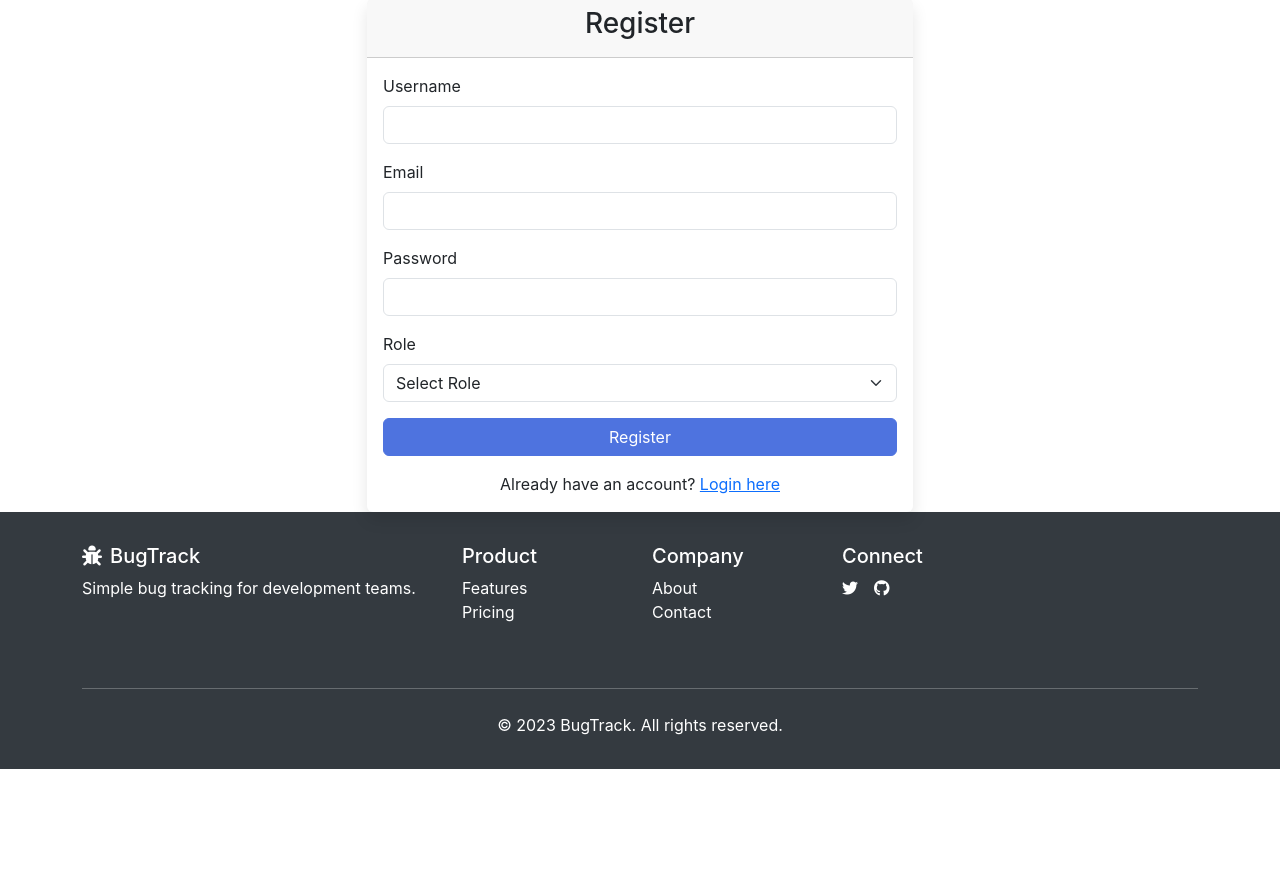
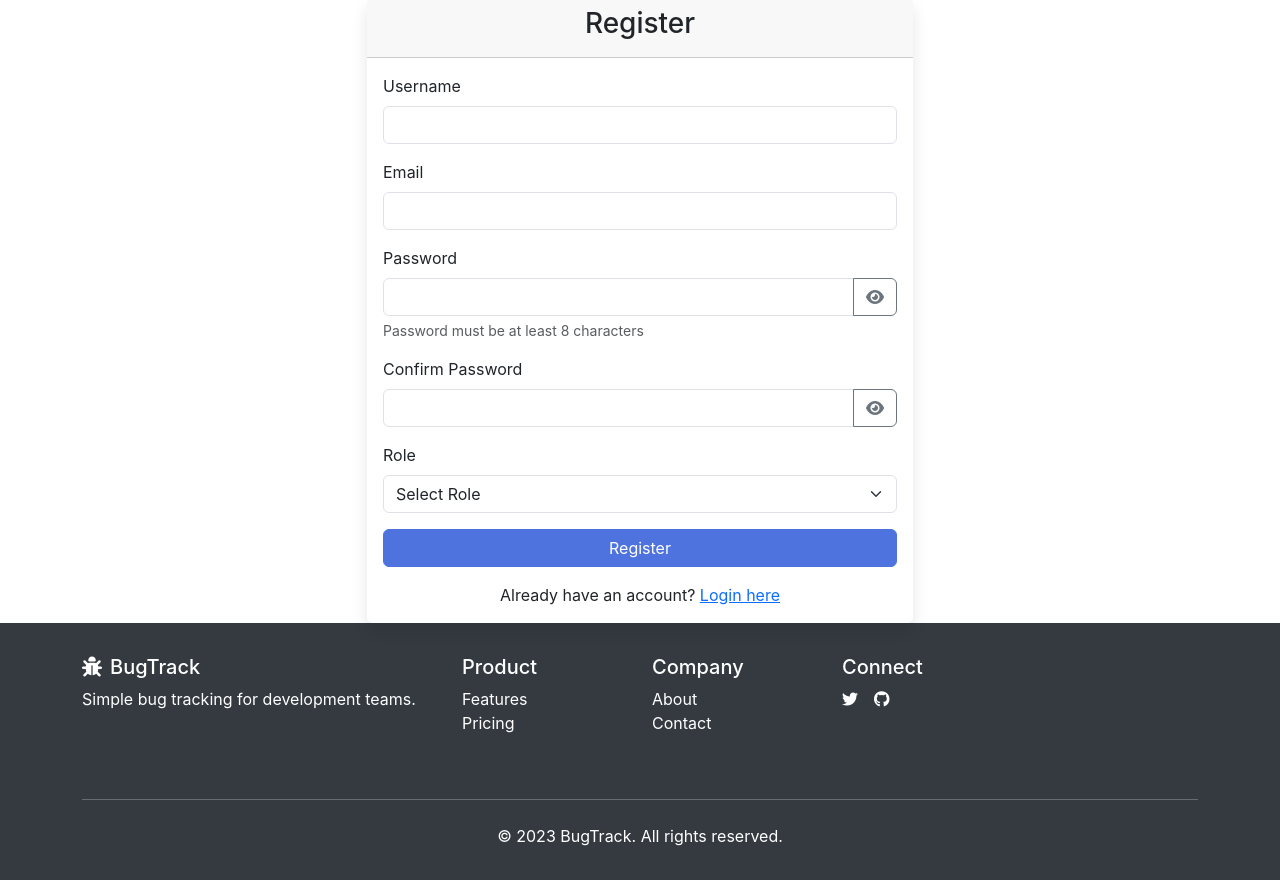
Before and after one commit to Aryasdas/Bug_Tracker-, a PHP site: page /register.php in a window 1280 px wide. Shown: the part 105-985 px from the top of the page. Before the commit the page ends 874 px from the top, so only its background shows below. Run offline with PHP 8.4, Linux system fonts and the light colour scheme.

Commit message:
created database at php my admin, setup db.php at includes folder to connect with the database, setup registation and login backend logics, created role based dashboards for rediect users after registration and login ,setup script.js for interactivity in login and registation forms

```diff
--- /dev/null
+++ b/assets/script.js
@@ -0,0 +1,26 @@
+
+        // Toggle password visibility
+        document.getElementById('togglePassword').addEventListener('click', function() {
+            const password = document.getElementById('password');
+            const icon = this.querySelector('i');
+            if (password.type === 'password') {
+                password.type = 'text';
+                icon.classList.replace('fa-eye', 'fa-eye-slash');
+            } else {
+                password.type = 'password';
+                icon.classList.replace('fa-eye-slash', 'fa-eye');
+            }
+        });
+
+        // Toggle confirm password visibility
+        document.getElementById('toggleConfirmPassword').addEventListener('click', function() {
+            const confirmPassword = document.getElementById('confirm_password');
+            const icon = this.querySelector('i');
+            if (confirmPassword.type === 'password') {
+                confirmPassword.type = 'text';
+                icon.classList.replace('fa-eye', 'fa-eye-slash');
+            } else {
+                confirmPassword.type = 'password';
+                icon.classList.replace('fa-eye-slash', 'fa-eye');
+            }
+        });
--- /dev/null
+++ b/auth/reg.php
@@ -0,0 +1,84 @@
+<?php
+session_start();
+require_once '../config/db.php';
+
+if ($_SERVER['REQUEST_METHOD'] === 'POST' && isset($_POST['submit'])) {
+    $username = trim($_POST['username']);
+    $email = trim($_POST['email']);
+    $password = trim($_POST['password']);
+    $confirm_password = trim($_POST['confirm_password']);
+    $role = $_POST['role'];
+    $errors = [];
+
+    // Validate inputs
+    if (empty($username)) {
+        $errors[] = "Username is required";
+    } elseif (strlen($username) < 3) {
+        $errors[] = "Username must be at least 3 characters";
+    }
+
+    if (empty($email) || !filter_var($email, FILTER_VALIDATE_EMAIL)) {
+        $errors[] = "Valid email is required";
+    }
+
+    if (empty($password) || strlen($password) < 8) {
+        $errors[] = "Password must be at least 8 characters";
+    }
+
+    if ($password !== $confirm_password) {
+        $errors[] = "Passwords do not match";
+    }
+
+    if (!in_array($role, ['manager', 'developer', 'tester'])) {
+        $errors[] = "Invalid role selected";
+    }
+
+    // Check if username/email exists
+    $stmt = $conn->prepare("SELECT id FROM users WHERE username = ? OR email = ?");
+    $stmt->bind_param("ss", $username, $email);
+    $stmt->execute();
+    $stmt->store_result();
+
+    if ($stmt->num_rows > 0) {
+        $errors[] = "Username or email already exists";
+    }
+    $stmt->close();
+
+    // If no errors, register user
+    if (empty($errors)) {
+        $hashed_password = password_hash($password, PASSWORD_DEFAULT);
+        $stmt = $conn->prepare("INSERT INTO users (username, email, password, role) VALUES (?, ?, ?, ?)");
+        $stmt->bind_param("ssss", $username, $email, $hashed_password, $role);
+
+        if ($stmt->execute()) {
+    // Get the newly created user's ID
+    $user_id = $stmt->insert_id;
+
+    // Auto-login the user
+    $_SESSION['user_id'] = $user_id;
+    $_SESSION['username'] = $name; // Assuming $name was collected earlier
+    $_SESSION['role'] = strtolower($role); // Ensure it's lowercase
+    $_SESSION['name'] = $name;
+
+    // Redirect based on role
+    switch ($_SESSION['role']) {
+        case 'manager':
+            header("Location: ../dashboard/manager_dashboard.php");
+            break;
+        case 'developer':
+            header("Location: ../dashboard/developer_dashboard.php");
+            break;
+        case 'tester':
+            header("Location: ../dashboard/tester_dashboard.php");
+            break;
+        default:
+            header("Location: ../index.php");
+    }
+    exit();
+} else {
+    $errors[] = "Registration failed. Please try again.";
+}
+
+    }
+}
+?>
--- /dev/null
+++ b/config/db.php
@@ -0,0 +1,12 @@
+<?php
+$host = 'localhost';
+$db   = 'bug_tracker';
+$user = 'root';
+$pass = '';
+$conn = new mysqli($host, $user, $pass, $db);
+
+// Check connection
+if ($conn->connect_error) {
+    die("Connection failed: " . $conn->connect_error);
+}
+?>
--- a/pages/register.php
+++ b/pages/register.php
@@ -1,57 +1,3 @@
-<?php
-session_start();
-
-
-if ($_SERVER['REQUEST_METHOD'] === 'POST') {
-    $username = trim($_POST['username']);
-    $email = trim($_POST['email']);
-    $password = trim($_POST['password']);
-    $role = $_POST['role'];
-    $errors = [];
-
-    // Validate inputs
-    if (empty($username)) {
-        $errors[] = "Username is required";
-    }
-    if (empty($email) || !filter_var($email, FILTER_VALIDATE_EMAIL)) {
-        $errors[] = "Valid email is required";
-    }
-    if (empty($password) || strlen($password) < 6) {
-        $errors[] = "Password must be at least 6 characters";
-    }
-    if (!in_array($role, ['manager', 'developer', 'tester'])) {
-        $errors[] = "Invalid role selected";
-    }
-
-    // Check if username/email exists
-    $stmt = $conn->prepare("SELECT id FROM users WHERE username = ? OR email = ?");
-    $stmt->bind_param("ss", $username, $email);
-    $stmt->execute();
-    $stmt->store_result();
-
-    if ($stmt->num_rows > 0) {
-        $errors[] = "Username or email already exists";
-    }
-    $stmt->close();
-
-    // If no errors, register user
-    if (empty($errors)) {
-        $hashed_password = password_hash($password, PASSWORD_DEFAULT);
-        $stmt = $conn->prepare("INSERT INTO users (username, email, password, role) VALUES (?, ?, ?, ?)");
-        $stmt->bind_param("ssss", $username, $email, $hashed_password, $role);
-
-        if ($stmt->execute()) {
-            $_SESSION['success'] = "Registration successful! Please login.";
-            header("Location: login.php");
-            exit();
-        } else {
-            $errors[] = "Registration failed. Please try again.";
-        }
-        $stmt->close();
-    }
-}
-?>
-
 <!DOCTYPE html>
 <html lang="en">
 <head>
@@ -60,13 +6,14 @@ if ($_SERVER['REQUEST_METHOD'] === 'POST') {
     <title>Register | Bug Tracker</title>
     <link href="https://cdn.jsdelivr.net/npm/bootstrap@5.3.0/dist/css/bootstrap.min.css" rel="stylesheet">
     <link rel="stylesheet" href="https://cdnjs.cloudflare.com/ajax/libs/font-awesome/6.4.0/css/all.min.css">
-    <link href="https://cdn.jsdelivr.net/npm/bootstrap@5.3.0/dist/css/bootstrap.min.css" rel="stylesheet">
-    <link rel="stylesheet" href="../assets/style.css">
-
+    <link href="../assets/style.css" rel="stylesheet">
+    <script src="../assets/script.js"></script>
 </head>
 <body>
     <?php
     include '../includes/header.php';
+    include '../config/db.php';
+    include '../auth/reg.php';
     ?>
     <div class="container mt-5">
         <div class="row justify-content-center">
@@ -84,29 +31,52 @@ if ($_SERVER['REQUEST_METHOD'] === 'POST') {
                             </div>
                         <?php endif; ?>
 
+                        <?php if (isset($_SESSION['success'])): ?>
+                            <div class="alert alert-success">
+                                <?php echo $_SESSION['success']; unset($_SESSION['success']); ?>
+                            </div>
+                        <?php endif; ?>
+
                         <form method="POST">
                             <div class="mb-3">
                                 <label for="username" class="form-label">Username</label>
-                                <input type="text" class="form-control" id="username" name="username" required>
+                                <input type="text" class="form-control" id="username" name="username"
+                                       value="<?php echo isset($_POST['username']) ? htmlspecialchars($_POST['username']) : ''; ?>" required>
                             </div>
                             <div class="mb-3">
                                 <label for="email" class="form-label">Email</label>
-                                <input type="email" class="form-control" id="email" name="email" required>
+                                <input type="email" class="form-control" id="email" name="email"
+                                       value="<?php echo isset($_POST['email']) ? htmlspecialchars($_POST['email']) : ''; ?>" required>
                             </div>
                             <div class="mb-3">
                                 <label for="password" class="form-label">Password</label>
-                                <input type="password" class="form-control" id="password" name="password" required>
+                                <div class="input-group">
+                                    <input type="password" class="form-control" id="password" name="password" required>
+                                    <button class="btn btn-outline-secondary" type="button" id="togglePassword">
+                                        <i class="fas fa-eye"></i>
+                                    </button>
+                                </div>
+                                <div class="form-text">Password must be at least 8 characters</div>
+                            </div>
+                            <div class="mb-3">
+                                <label for="confirm_password" class="form-label">Confirm Password</label>
+                                <div class="input-group">
+                                    <input type="password" class="form-control" id="confirm_password" name="confirm_password" required>
+                                    <button class="btn btn-outline-secondary" type="button" id="toggleConfirmPassword">
+                                        <i class="fas fa-eye"></i>
+                                    </button>
+                                </div>
                             </div>
                             <div class="mb-3">
                                 <label for="role" class="form-label">Role</label>
                                 <select class="form-select" id="role" name="role" required>
                                     <option value="">Select Role</option>
-                                    <option value="manager">Manager</option>
-                                    <option value="developer">Developer</option>
-                                    <option value="tester">Tester</option>
+                                    <option value="manager" <?php echo (isset($_POST['role']) && $_POST['role'] === 'manager') ? 'selected' : ''; ?>>Manager</option>
+                                    <option value="developer" <?php echo (isset($_POST['role']) && $_POST['role'] === 'developer') ? 'selected' : ''; ?>>Developer</option>
+                                    <option value="tester" <?php echo (isset($_POST['role']) && $_POST['role'] === 'tester') ? 'selected' : ''; ?>>Tester</option>
                                 </select>
                             </div>
-                            <button type="submit" class="btn btn-primary w-100">Register</button>
+                            <button type="submit" class="btn btn-primary w-100" name="submit">Register</button>
                         </form>
                         <div class="mt-3 text-center">
                             Already have an account? <a href="login.php">Login here</a>
@@ -117,9 +87,10 @@ if ($_SERVER['REQUEST_METHOD'] === 'POST') {
         </div>
     </div>
 
-      <?php
+    <?php
     include '../includes/footer.php';
     ?>
     <script src="https://cdn.jsdelivr.net/npm/bootstrap@5.3.0/dist/js/bootstrap.bundle.min.js"></script>
+
 </body>
 </html>
```
Also changed, not shown: auth/log.php (added, +57 -0 lines), pages/login.php (+8 -57 lines), dashboard/developer_dashboard.php (added), dashboard/manager_dashboard.php (added), dashboard/tester_developer.php (added).
